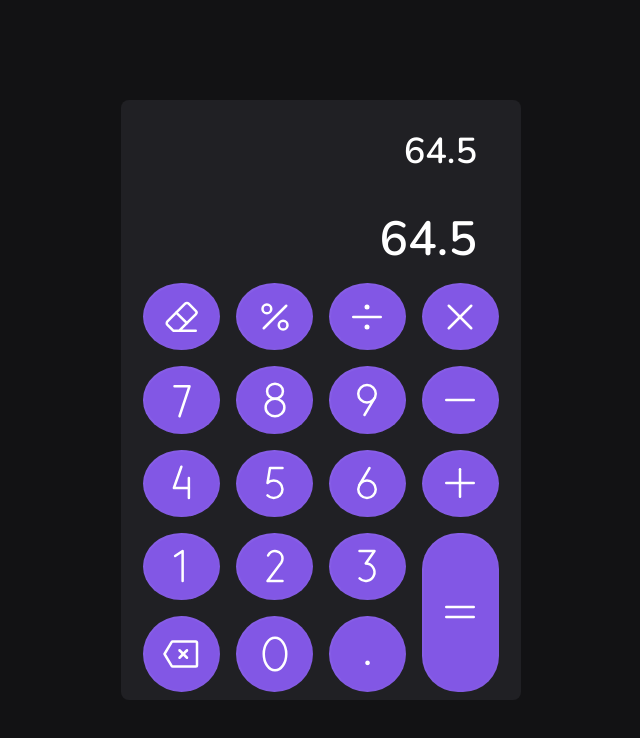
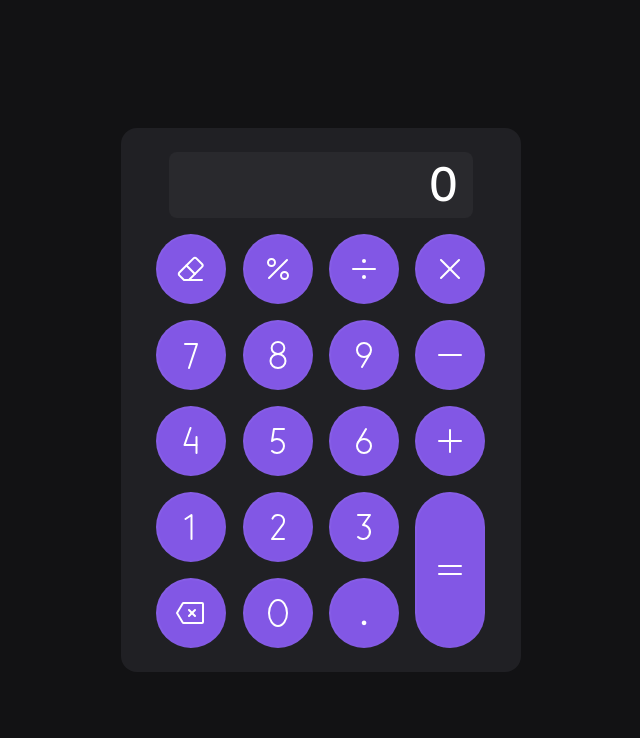
Before and after one commit to Artursrossi/React-Calculator, a Next.js app: page / in a window 1280 px wide. Shown: the top 738 px of the page, without its empty margins (319-959 px from the left). Built offline with nearby package versions, Linux system fonts and the light colour scheme.

Commit message:
Functions

```diff
--- a/src/pages/index.tsx
+++ b/src/pages/index.tsx
@@ -1,3 +1,4 @@
+import React, { useState } from "react";
 import Head from "next/head";
 import {
   NumberZero,
@@ -21,7 +22,78 @@ import {
 } from "phosphor-react";
 
 export default function Home() {
-  const ItemSize = 40;
+  const [result, setResult] = useState("0");
+  const [current, setCurrent] = useState("");
+  const ItemSize = 32;
+
+  function clear() {
+    setCurrent("");
+    setResult("0");
+  }
+
+  function backSpace() {
+    setResult((res) => (res.length > 1 ? res.slice(0, -1) : "0"));
+  }
+
+  function addNumber(number: string) {
+    if (number == "0") {
+      setResult((res) => (+res == 0 ? "0" : res + number));
+    } else {
+      setResult((res) => (+res == 0 ? number : res + number));
+    }
+  }
+
+  function plus() {}
+
+  // Começa a dar errado
+  function addToCurrent(type: string) {
+    if (current.length > 1) {
+      calculate();
+    } else {
+      setCurrent(`${result} ${type}`);
+      setResult("0");
+    }
+  }
+
+  function calculate() {
+    let calcResult: number = 0;
+
+    const currentArr = current.split(" ");
+    const numberInCurrent = currentArr[0];
+    const type = currentArr.pop();
+
+    if (type == "=") {
+      clear();
+    }
+
+    if (type == "+") {
+      calcResult = +numberInCurrent + +result;
+      showResult(calcResult);
+    }
+
+    if (type == "-") {
+      calcResult = +numberInCurrent - +result;
+      showResult(calcResult);
+    }
+
+    if (type == "x") {
+      calcResult = +numberInCurrent * +result;
+      showResult(calcResult);
+    }
+
+    if (type == "/") {
+      calcResult = +numberInCurrent / +result;
+      showResult(calcResult);
+    }
+
+    function showResult(number: number) {
+      const fixedResult = parseFloat(number.toFixed(2));
+      const calcResultString = fixedResult.toString().replace(".", ",");
+
+      setCurrent("");
+      setResult(calcResultString);
+    }
+  }
 
   return (
     <>
@@ -36,62 +108,62 @@ export default function Home() {
       </Head>
       <main className="main">
         <div className="display">
-          <div className="current">64.5</div>
-          <div className="result">64.5</div>
+          <div className="current">{current}</div>
+          <div className="result">{result}</div>
         </div>
         <div className="controls">
-          <button className="item">
+          <button onClick={clear} className="item">
             <Eraser size={ItemSize} />
           </button>
-          <button className="item">
+          <button onClick={() => addToCurrent("%")} className="item">
             <Percent size={ItemSize} />
           </button>
-          <button className="item">
+          <button onClick={() => addToCurrent("/")} className="item">
             <Divide size={ItemSize} />
           </button>
-          <button className="item">
+          <button onClick={() => addToCurrent("x")} className="item">
             <X size={ItemSize} />
           </button>
-          <button className="item">
+          <button onClick={() => addNumber("7")} className="item">
             <NumberSeven size={ItemSize} />
           </button>
-          <button className="item">
+          <button onClick={() => addNumber("8")} className="item">
             <NumberEight size={ItemSize} />
           </button>
-          <button className="item">
+          <button onClick={() => addNumber("9")} className="item">
             <NumberNine size={ItemSize} />
           </button>
-          <button className="item">
+          <button onClick={() => addToCurrent("-")} className="item">
             <Minus size={ItemSize} />
           </button>
-          <button className="item">
+          <button onClick={() => addNumber("4")} className="item">
             <NumberFour size={ItemSize} />
           </button>
-          <button className="item">
+          <button onClick={() => addNumber("5")} className="item">
             <NumberFive size={ItemSize} />
           </button>
-          <button className="item">
+          <button onClick={() => addNumber("6")} className="item">
             <NumberSix size={ItemSize} />
           </button>
-          <button className="item">
+          <button onClick={() => addToCurrent("+")} className="item">
             <Plus size={ItemSize} />
           </button>
-          <button className="item">
+          <button onClick={() => addNumber("1")} className="item">
             <NumberOne size={ItemSize} />
           </button>
-          <button className="item">
+          <button onClick={() => addNumber("2")} className="item">
             <NumberTwo size={ItemSize} />
           </button>
-          <button className="item">
+          <button onClick={() => addNumber("3")} className="item">
             <NumberThree size={ItemSize} />
           </button>
-          <button id="Equals" className="item">
+          <button id="Equals" onClick={calculate} className="item">
             <Equals size={ItemSize} />
           </button>
-          <button className="item">
+          <button onClick={backSpace} className="item">
             <Backspace size={ItemSize} />
           </button>
-          <button className="item">
+          <button onClick={() => addNumber("0")} className="item">
             <NumberZero size={ItemSize} />
           </button>
           <button className="item">.</button>
--- a/src/styles/globals.css
+++ b/src/styles/globals.css
@@ -34,26 +34,12 @@ body * {
   height: 100vh;
 }
 
-/*
 .main {
-  width: min(32rem, 98%);
-  height: min(48rem, 98%);
+  width: min(40rem, 98%);
   margin: auto;
   background-color: var(--background-100);
-  border-radius: 0.8rem;
-  padding: 1.6rem;
-  display: flex;
-  flex-direction: column;
-}
-*/
-
-.main {
-  width: min(40rem, 98%);
-  height: min(60rem, 98%);
-  margin: auto;
-  background-color: var(--background-100);
-  border-radius: 0.8rem;
-  padding: 0.8rem;
+  border-radius: 1.6rem;
+  padding: 2.4rem;
   display: flex;
   flex-direction: column;
 }
@@ -62,7 +48,9 @@ body * {
   height: 30%;
   display: flex;
   flex-direction: column;
-  margin: 0 3.6rem;
+  margin: 0 2.4rem;
+  background-color: rgba(255, 255, 255, 0.04);
+  border-radius: 0.8rem;
 }
 
 .current {
@@ -71,16 +59,23 @@ body * {
   display: flex;
   justify-content: flex-end;
   align-items: center;
-  font-size: 3.6rem;
+  font-size: 2.4rem;
+  color: #a0aec0;
+  text-overflow: ellipsis;
+  word-wrap: break-word;
+  overflow: hidden;
 }
 
 .result {
-  width: 100%;
+  width: 95%;
   height: 50%;
   display: flex;
   justify-content: flex-end;
   align-items: center;
   font-size: 4.8rem;
+  text-overflow: ellipsis;
+  word-wrap: break-word;
+  overflow: hidden;
 }
 
 .controls {
@@ -89,6 +84,7 @@ body * {
   grid-template-columns: repeat(4, 20%);
   justify-content: center;
   gap: 1.6rem;
+  margin-top: 1.6rem;
 }
 
 .item {
@@ -103,6 +99,8 @@ body * {
   display: flex;
   align-items: center;
   justify-content: center;
+  width: 7rem;
+  height: 7rem;
 }
 
 .item:hover {
@@ -113,4 +111,5 @@ body * {
   grid-row: 4 / span 2;
   grid-column: 4;
   border-radius: 3.6rem !important;
+  height: 15.6rem !important;
 }
```
